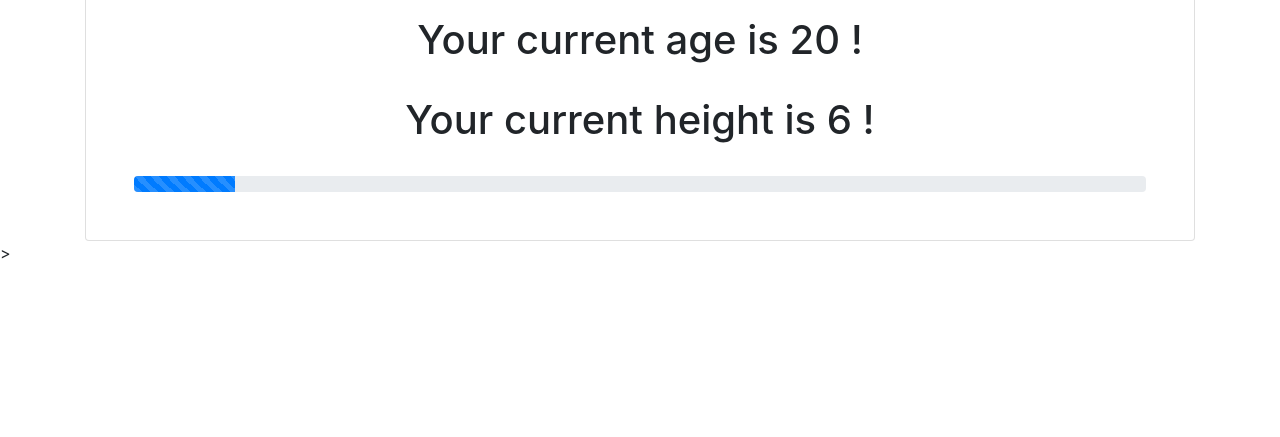
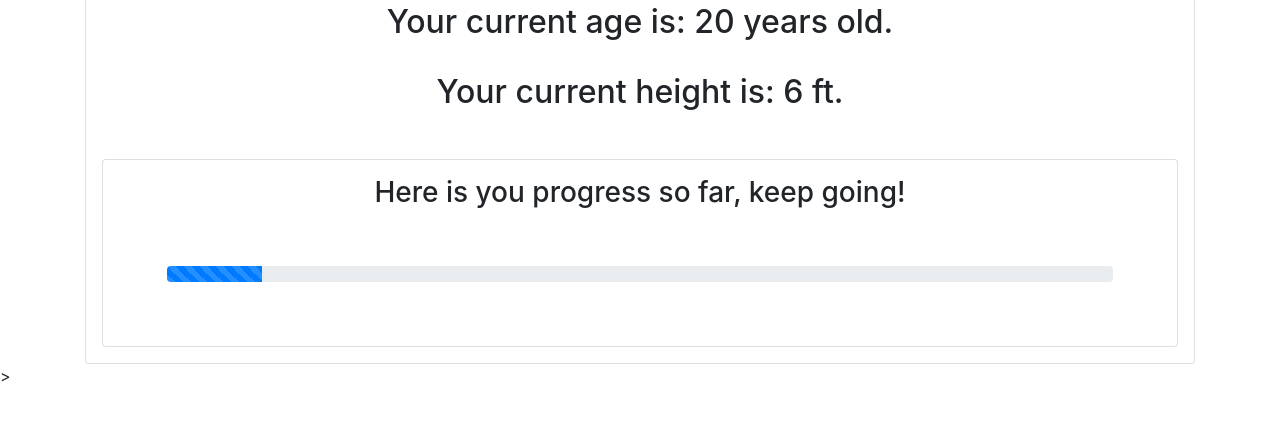
Before and after one commit to kimberlyvo21/Adv-Software-Project, a Django app: a page that uses social_app/templates/social_app/profile.html in a window 1280 px wide. Shown: the part 363-800 px from the top of the page. Run offline with Django 3.2, Linux system fonts and the light colour scheme; data comes from the database, SQL or seed files in the repository; some libraries are stand-ins or nearby versions.

Commit message:
did styling for profile page

```diff
--- a/social_app/templates/social_app/profile.html
+++ b/social_app/templates/social_app/profile.html
@@ -13,21 +13,28 @@
 
 <body>
   <div class="container">
-    <h1 style="text-align:center">Welcome to your profile page {{name}} !</h1>
-    <div class="card p-5">
+
+    <div class="card ">
+      <h1 class="card-header" style="text-align:center">Welcome to your profile page {{name}}!</h1>
       <div class="text-center">
-        <div class="center img-cropper">
-          <img src="Profile_Pic.jfif" class="rounded mx-auto d-block" alt="Practice Profile Pic">
+        <div class="center">
+          <img style="width: 250px; height: auto; object-fit: cover;border-radius: 50%;"
+            src="https://st3.depositphotos.com/13159112/17145/v/600/depositphotos_171453724-stock-illustration-default-avatar-profile-icon-grey.jpg">
+          <!---<img src="Profile_Pic.jfif" class="rounded mx-auto d-block" alt="Practice Profile Pic">-->
         </div>
       </div>
       <br>
-      <h1 style="text-align:center"> Your current age is {{age}} !</h1>
+      <h2 style="text-align:center"> Your current age is: {{age}} years old.</h2>
       <br>
-      <h1 style="text-align:center"> Your current height is {{height}} !</h1>
+      <h2 style="text-align:center"> Your current height is: {{height}} ft.</h2>
       <br>
-      <div class="progress">
-        <div class="progress-bar progress-bar-striped" role="progressbar" style="width: 10%" aria-valuenow="10"
-          aria-valuemin="0" aria-valuemax="{{time}}"></div>
+
+      <div class="card p-3 m-3">
+        <h3 style="text-align:center">Here is you progress so far, keep going!</h3>
+        <div class="progress m-5">
+          <div class="progress-bar progress-bar-striped" role="progressbar" style="width: 10%" aria-valuenow="10"
+            aria-valuemin="0" aria-valuemax="{{time}}"></div>
+        </div>
       </div>
     </div>
   </div>
--- a/social_app/templates/social_app/styles.css
+++ b/social_app/templates/social_app/styles.css
@@ -12,18 +12,19 @@
 h2{
     text-align: center;
 }
-.img-cropper {
-    width: 250px;
-    height: 250px;
+/*.img-cropper {
+    width: 300px;
+    height: 300px;
     position: relative;
     overflow: hidden;
     border-radius: 50%;
     border: 5px solid #555;
 }
 img {
+    object-fit: cover;
     display: inline;
     margin: 0 auto;
     margin-left: -25%;
     height: 100%;
-    width: auto;
-  }
+    width: 100%;
+  }*/
```
